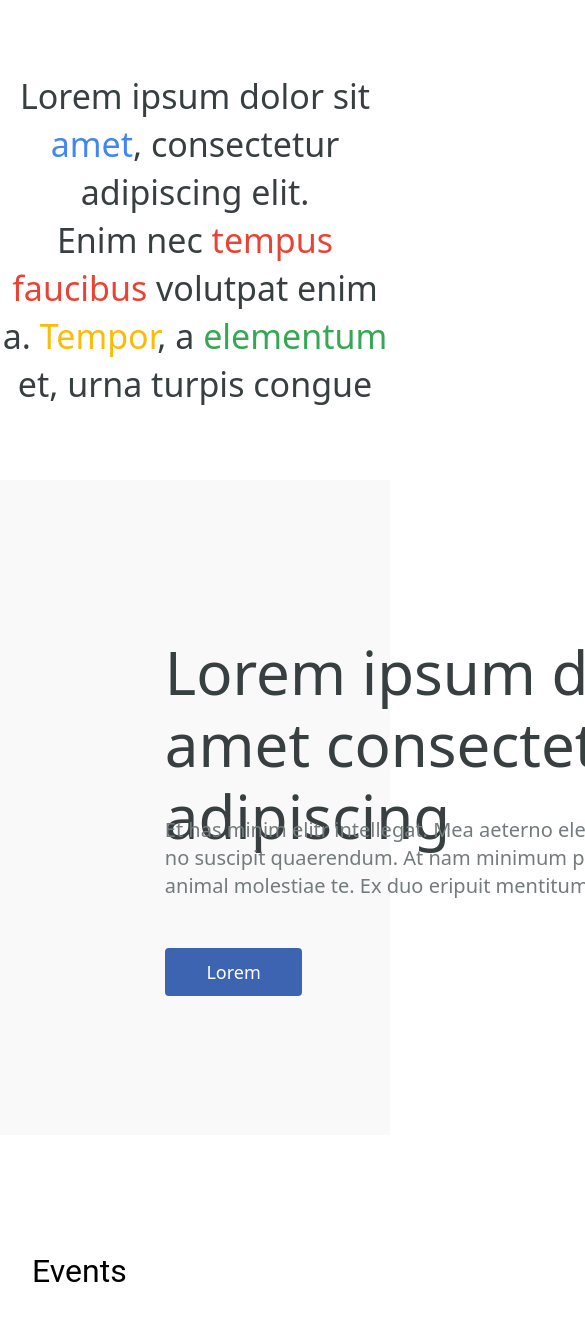
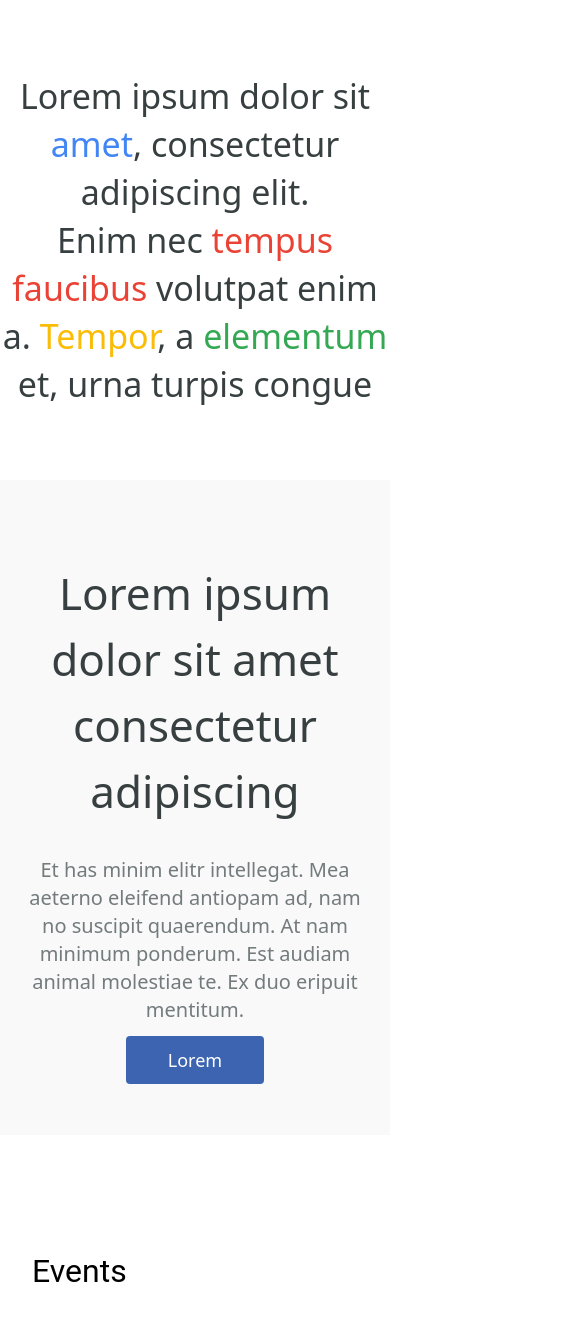
Before and after one commit to phenyloder/Gdsc-Explore-Temp, a Next.js app: page / in a window 390 px wide. Shown: the top 1330 px of the page, 585 px wide, since content can reach past the window. Built offline with nearby package versions, Linux system fonts and the light colour scheme.

Commit message:
Add Responsiveness

```diff
--- a/components/header/Header.js
+++ b/components/header/Header.js
@@ -12,19 +12,19 @@ export default function Header(){
             <br />
             <br />
             <br />
-            <div className="relative flex bg-[#9B9B9B]/[.06] h-[40.9375rem] w ">
-                <div className="flex flex-col w-1/2" >
-                    <div className="relative left-[10.3rem] top-[9.75rem]">
-                        <h2 className="font-sans font-normal h-[9rem] w-[46.25rem] text-[3.75rem] text-[#373F41] leading-[4.5rem]">
+            <div className="relative flex bg-[#9B9B9B]/[.06] h-[40.9375rem]">
+                <div className="flex flex-col items-center text-center p-4 md:flex md:flex-col md:w-1/2 md:items-start md:text-left" >
+                    <div className="relative top-[4rem] md:relative md:left-[10.3rem] md:top-[9.75rem]">
+                        <h2 className="font-sans font-normal text-[2.75rem] text-[#373F41] md:font-sans md:font-normal md:h-[9rem] md:w-[46.25rem] md:text-[3.75rem] md:text-[#373F41] md:leading-[4.5rem]">
                             Lorem ipsum dolor sit amet consectetur adipiscing
                         </h2>
                     </div>
-                    <div className="relative left-[10.3rem] top-48">
-                        <p className="font-sans font-normal h-[5.25rem] w-[40.4375rem] text-xl text-[#737B7D] ">
+                    <div className="relative top-[6rem] md:relative md:left-[10.3rem] md:top-48">
+                        <p className="font-sans font-normal h-[5.25rem] text-xl text-[#737B7D] md:font-sans md:font-normal md:h-[5.25rem] md:w-[40.4375rem] md:text-xl md:text-[#737B7D]">
                             Et has minim elitr intellegat. Mea aeterno eleifend antiopam ad, nam no suscipit quaerendum. At nam minimum ponderum. Est audiam animal molestiae te. Ex duo eripuit mentitum.
                         </p>
                     </div>
-                    <button className="relative left-[10.3rem] top-60 w-[8.6rem] h-[3rem] bg-[#3C64B1] rounded font-sans text-lg text-white cursor-pointer ">Lorem</button>
+                    <button className="relative top-[12rem] w-[8.6rem] h-[3rem] bg-[#3C64B1] rounded font-sans text-lg text-white cursor-pointer md:relative md:left-[10.3rem] md:top-60 md:w-[8.6rem] md:h-[3rem] md:bg-[#3C64B1] md:rounded md:font-sans md:text-lg md:text-white md:cursor-pointer ">Lorem</button>
                 </div>
                 <div className="hidden xl:flex xl:w-1/2 xl:justify-center">
                     <div className="relative top-[4.0625rem] h-[32.75rem] w-[52.8125rem] border-[1.34722px] border-solid border-[#3C64B1] rounded-md ">
--- a/pages/index.js
+++ b/pages/index.js
@@ -7,7 +7,7 @@ export default function Home() {
   return (
     <>
       <Head>
-        <meta charset="UTF-8"></meta>
+        <meta charSet="UTF-8"></meta>
         <meta httpEquiv="X-UA-Compatible" content="IE=edge"></meta>
         <meta name="viewport" content="width=device-width, initial-scale=1.0"></meta>
         <title>GDSC EXPLORE</title>
```
